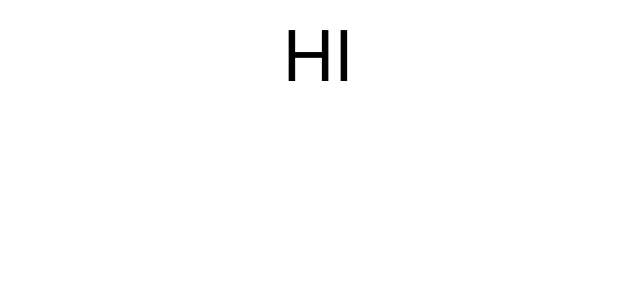
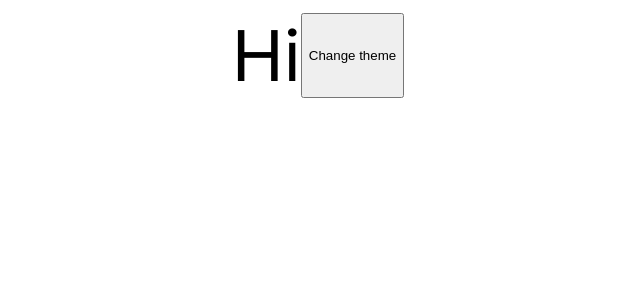
Before and after one commit to kasir-barati/my-nextjs-journey, a Next.js app: page / in a window 1280 px wide. Shown: the top 300 px of the page, without its empty margins (322-962 px from the left). Built offline with nearby package versions, Linux system fonts and the light colour scheme.

Commit message:
chore: wip -- useIsomorphicLayoutEffect is not a function error

```diff
--- a/app/layout.tsx
+++ b/app/layout.tsx
@@ -1,5 +1,7 @@
 import type { Metadata } from 'next';
 import { Inter } from 'next/font/google';
+import { Application } from '../libs/components/application/application';
+import { store } from '../libs/store/store';
 import '../styles/globals.css';
 
 const inter = Inter({ subsets: ['latin'] });
@@ -16,7 +18,9 @@ export default function RootLayout({
 }) {
     return (
         <html lang="en">
-            <body className={inter.className}>{children}</body>
+            <body className={inter.className}>
+                <Application store={store}>{children}</Application>
+            </body>
         </html>
     );
 }
--- a/app/page.tsx
+++ b/app/page.tsx
@@ -1,12 +1,21 @@
 'use client';
 
-import { Application } from '../libs/components/application/application';
-import { store } from '../libs/store/store';
+import {
+    darkMode,
+    lightMode,
+} from '../libs/components/application/application.state';
+import { useTypedSelector } from '../libs/store/store';
 
-export default function MyPage() {
+export default function Home() {
+    const darkTheme = useTypedSelector(
+        (state) => state.application.darkMode,
+    );
+    function onClickHandler() {
+        !darkTheme ? darkMode() : lightMode();
+    }
+
     return (
-        <Application store={store}>
-            <div
+        <main
             style={{
                 display: 'flex',
                 justifyContent: 'center',
@@ -14,8 +23,9 @@ export default function MyPage() {
                 fontSize: 70,
             }}
         >
-                HI
-            </div>
-        </Application>
+            Hi
+            <br />
+            <button onClick={onClickHandler}>Change theme</button>
+        </main>
     );
 }
```
Also changed, not shown: 1 other file (tests, documents, lock files or other folders). Lines whose indentation alone changed are shown as unchanged.
